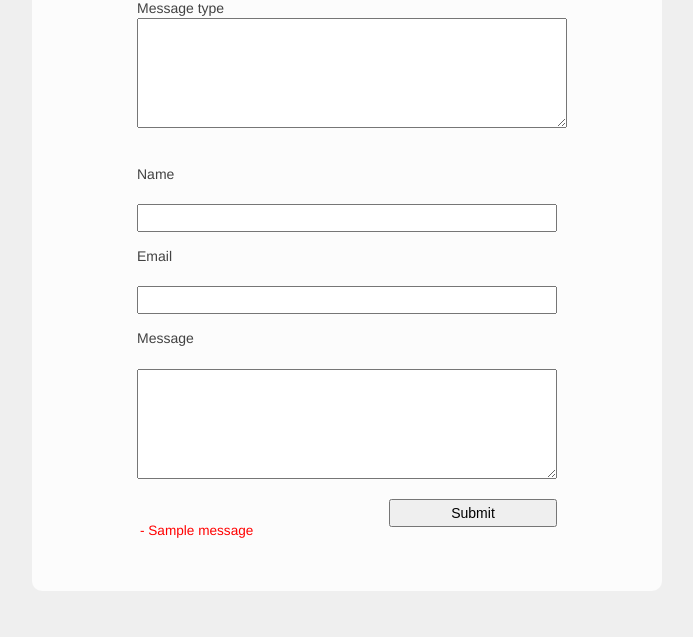
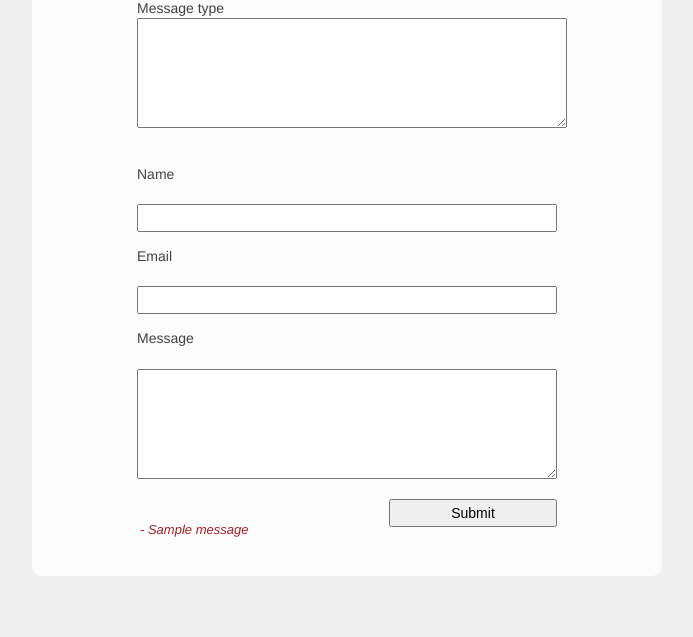
Before and after one commit to channeng/email-article, a Python web app: template app/template/contact_us.html in a window 1280 px wide. Shown: the part 163-800 px from the top of the page, without its empty margins (293-986 px from the left). Run offline with Jinja, Linux system fonts and the light colour scheme; the template is opened without the code that fills it, so the values that code supplies are empty, except form fields; tables that the repository leaves empty hold one stand-in row (values such as "Sample post"); one stand-in notice (Sample message) is shown; form fields are guessed from the names that the template uses.

Commit message:
Update flash_message color

```diff
--- a/app/template/base.html
+++ b/app/template/base.html
@@ -274,6 +274,13 @@
         -ms-transform: rotate(45deg);
         transform: rotate(45deg);
       }
+
+      .flash_message {
+        font-size: 13px !important;
+        font-style: oblique;
+        color: #a81e26 !important;
+        margin: 0 !important;
+      }
     </style>
   </head>
   <body>
--- a/app/template/chatroom.html
+++ b/app/template/chatroom.html
@@ -88,7 +88,7 @@
   <ul id="flash_messages">
   {% if flash_messages %}
     {% for flash_message in flash_messages %}
-      <li style="color: red;">- {{ flash_message }}</li>
+      <li class="flash_message">- {{ flash_message }}</li>
     {% endfor %}
   {% endif %}
   </ul>
--- a/app/template/chats.html
+++ b/app/template/chats.html
@@ -31,7 +31,7 @@
         {{ form.chat_with_username.label }}<br><br>
         {{ form.chat_with_username(size=32, class_="input_field lower_input") }}
         {% for error in form.chat_with_username.errors %}
-        <span style="color: red;">[{{ error }}]</span><br><br>
+        <span class="flash_message">[{{ error }}]</span><br><br>
         {% endfor %}
       </p>
       <p id="submit_button">
@@ -42,7 +42,7 @@
       {% if messages %}
       <ul>
       {% for message in messages %}
-      <li style="color: red;">- {{ message }}</li>
+      <li class="flash_message">- {{ message }}</li>
       {% endfor %}
       </ul>
       {% endif %}
--- a/app/template/contact_us.html
+++ b/app/template/contact_us.html
@@ -19,7 +19,7 @@
       {{ form.message_type.label }} &nbsp; &nbsp; &nbsp;
       {{ form.message_type(size=1) }}
       {% for error in form.message_type.errors %}
-      <span style="color: red;">[{{ error }}]</span><br><br>
+      <span class="flash_message">[ {{ error }} ]</span><br><br>
       {% endfor %}
     </p>
     <br>
@@ -27,21 +27,21 @@
       {{ form.name.label }}<br><br>
       {{ form.name(size=32, class_="input_field") }}
       {% for error in form.name.errors %}
-      <span style="color: red;">[{{ error }}]</span><br><br>
+      <span class="flash_message">[{{ error }}]</span><br><br>
       {% endfor %}
     </p>
     <p>
       {{ form.email.label }}<br><br>
       {{ form.email(size=64, class_="lower_input input_field", value=current_user.email) }}
       {% for error in form.email.errors %}
-      <span style="color: red;">[{{ error }}]</span><br><br>
+      <span class="flash_message">[{{ error }}]</span><br><br>
       {% endfor %}
     </p>
     <p>
       {{ form.message.label }}<br><br>
       {{ form.message(size=32, class_="input_field") }}
       {% for error in form.message.errors %}
-      <span style="color: red;">[{{ error }}]</span><br><br>
+      <span class="flash_message">[{{ error }}]</span><br><br>
       {% endfor %}
     </p>
     <p id="submit_button">{{ form.submit(class_="form_button") }}</p>
@@ -50,7 +50,7 @@
     {% if messages %}
     <ul>
     {% for message in messages %}
-    <li style="color: red;">- {{ message }}</li>
+    <li class="flash_message">- {{ message }}</li>
     {% endfor %}
     </ul>
     {% endif %}
--- a/app/template/email_article.html
+++ b/app/template/email_article.html
@@ -33,7 +33,7 @@
   {% if messages %}
   <ul>
   {% for message in messages %}
-  <li style="color: red;">- {{ message }}</li>
+  <li class="flash_message">- {{ message }}</li>
   {% endfor %}
   </ul>
   {% endif %}
--- a/app/template/error.html
+++ b/app/template/error.html
@@ -6,8 +6,8 @@
   <div>
     <p>Oops! Seems like there's an error...</p>
     <br>
-    <p style="color: red;">Error code: {{ error_number }}</p>
-    <p style="color: red;">{{ error_message }}</p>
+    <p class="flash_message">Error code: {{ error_number }}</p>
+    <p class="flash_message">{{ error_message }}</p>
   </div>
 
 {% endblock %}
--- a/app/template/list_edit.html
+++ b/app/template/list_edit.html
@@ -25,7 +25,7 @@
       {{ edit_list_form.invite_username.label }}<br><br>
       {{ edit_list_form.invite_username(size=32, class_="input_field lower_input") }}
       {% for error in edit_list_form.list_name.errors %}
-      <span style="color: red;">[{{ error }}]</span><br><br>
+      <span class="flash_message">[{{ error }}]</span><br><br>
       {% endfor %}
     </p>
     <p id="submit_button">{{ edit_list_form.submit(class_="form_button") }}</p>
@@ -34,7 +34,7 @@
     {% if messages %}
     <ul>
     {% for message in messages %}
-    <li style="color: red;">- {{ message }}</li>
+    <li class="flash_message">- {{ message }}</li>
     {% endfor %}
     </ul>
     {% endif %}
--- a/app/template/list_items.html
+++ b/app/template/list_items.html
@@ -74,7 +74,7 @@
 
       {% for field in new_item_form.errors %}
       {% for error in new_item_form.errors[field] %}
-      <span style="color: red;">[{{ error }}]</span><br><br>
+      <span class="flash_message">[{{ error }}]</span><br><br>
       {% endfor %}
       {% endfor %}
 
@@ -85,7 +85,7 @@
     {% if messages %}
     <ul>
     {% for message in messages %}
-    <li style="color: red;">- {{ message }}</li>
+    <li class="flash_message">- {{ message }}</li>
     {% endfor %}
     </ul>
     {% endif %}
--- a/app/template/lists.html
+++ b/app/template/lists.html
@@ -46,7 +46,7 @@
       {{ form.list_name.label }}<br><br>
       {{ form.list_name(size=32, class_="input_field") }}
       {% for error in form.list_name.errors %}
-      <span style="color: red;">[{{ error }}]</span><br><br>
+      <span class="flash_message">[{{ error }}]</span><br><br>
       {% endfor %}
     </p>
     <p id="submit_button">{{ form.submit(class_="form_button") }}</p>
@@ -55,7 +55,7 @@
     {% if messages %}
     <ul>
     {% for message in messages %}
-    <li style="color: red;">- {{ message }}</li>
+    <li class="flash_message">- {{ message }}</li>
     {% endfor %}
     </ul>
     {% endif %}
--- a/app/template/security/forgot_password.html
+++ b/app/template/security/forgot_password.html
@@ -11,7 +11,7 @@
       {{ forgot_password_form.email.label }}<br><br>
       {{ forgot_password_form.email(size=64, class_="lower_input input_field") }}
       {% for error in forgot_password_form.email.errors %}
-      <span style="color: red;">[{{ error }}]</span><br><br>
+      <span class="flash_message">[{{ error }}]</span><br><br>
       {% endfor %}
     </p>
     <p id="submit_button">{{ forgot_password_form.submit(class_="form_button", value="Reset Password") }}</p>
@@ -20,7 +20,7 @@
     {% if messages %}
     <ul>
     {% for message in messages %}
-    <li style="color: red;">- {{ message }}</li>
+    <li class="flash_message">- {{ message }}</li>
     {% endfor %}
     </ul>
     {% endif %}
--- a/app/template/security/login_user.html
+++ b/app/template/security/login_user.html
@@ -10,14 +10,14 @@
       {{ login_user_form.email.label }}<br><br>
       {{ login_user_form.email(size=32, class_="input_field lower_input") }}
       {% for error in login_user_form.email.errors %}
-      <span style="color: red;">[{{ error }}]</span><br><br>
+      <span class="flash_message">[{{ error }}]</span><br><br>
       {% endfor %}
     </p>
     <p>
       {{ login_user_form.password.label }}<br><br>
       {{ login_user_form.password(size=32, class_="input_field") }}
       {% for error in login_user_form.password.errors %}
-      <span style="color: red;">[{{ error }}]</span><br><br>
+      <span class="flash_message">[{{ error }}]</span><br><br>
       {% endfor %}
     </p>
     <div style="display: inline-block; padding-right: 5px;">{{ login_user_form.remember() }}</div>
@@ -28,7 +28,7 @@
     {% if messages %}
     <ul>
     {% for message in messages %}
-    <li style="color: red;">- {{ message }}</li>
+    <li class="flash_message">- {{ message }}</li>
     {% endfor %}
     </ul>
     {% endif %}
--- a/app/template/security/reset_password.html
+++ b/app/template/security/reset_password.html
@@ -10,14 +10,14 @@
       {{ reset_password_form.password.label }}<br><br>
       {{ reset_password_form.password(size=32, class_="input_field") }}
       {% for error in reset_password_form.password.errors %}
-      <span style="color: red;">[{{ error }}]</span><br><br>
+      <span class="flash_message">[{{ error }}]</span><br><br>
       {% endfor %}
     </p>
     <p>
       {{ reset_password_form.password_confirm.label }}<br><br>
       {{ reset_password_form.password_confirm(size=32, class_="input_field") }}
       {% for error in reset_password_form.password_confirm.errors %}
-      <span style="color: red;">[{{ error }}]</span><br><br>
+      <span class="flash_message">[{{ error }}]</span><br><br>
       {% endfor %}
     </p>
     <p id="submit_button">{{ reset_password_form.submit(class_="form_button", value="Reset Password") }}</p>
--- a/app/template/security/send_confirmation.html
+++ b/app/template/security/send_confirmation.html
@@ -11,7 +11,7 @@
       {{ send_confirmation_form.email.label }}<br><br>
       {{ send_confirmation_form.email(size=64, class_="lower_input input_field") }}
       {% for error in send_confirmation_form.email.errors %}
-      <span style="color: red;">[{{ error }}]</span><br><br>
+      <span class="flash_message">[{{ error }}]</span><br><br>
       {% endfor %}
     </p>
     <p id="submit_button">{{ send_confirmation_form.submit(class_="form_button", value="Resend Email") }}</p>
@@ -20,7 +20,7 @@
     {% if messages %}
     <ul>
     {% for message in messages %}
-    <li style="color: red;">- {{ message }}</li>
+    <li class="flash_message">- {{ message }}</li>
     {% endfor %}
     </ul>
     {% endif %}
```
Also changed, not shown: app/template/security/change_password.html (+4 -4 lines), app/template/security/register_user.html (+5 -5 lines).
